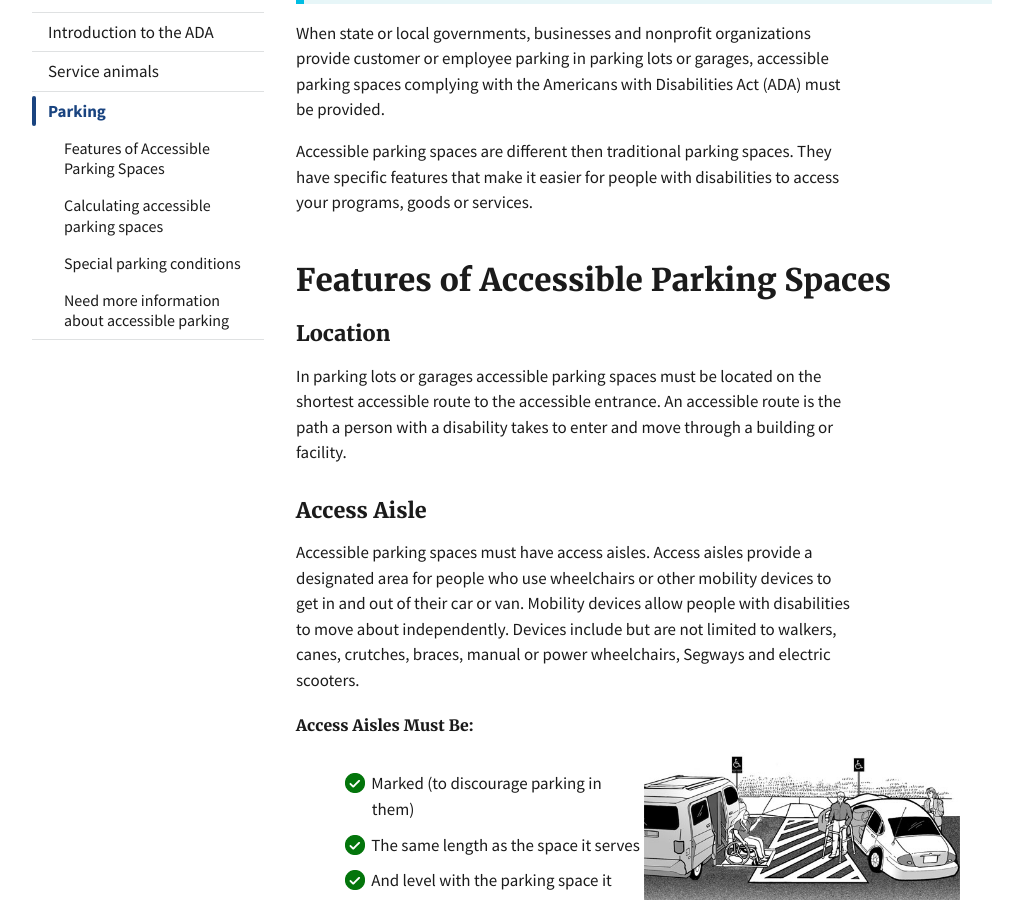
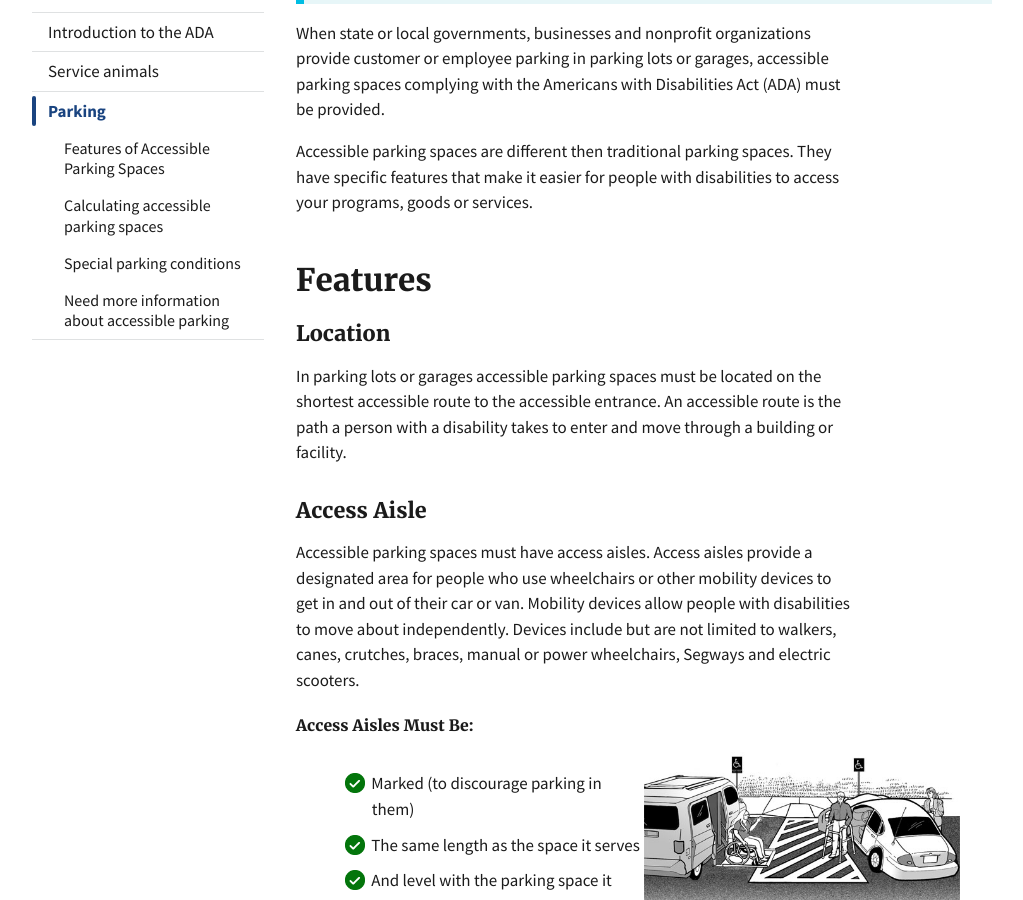
Before and after one commit to 18F/ada-sandbox, a Jekyll site: the page built from pages/parking.md, in a window 1280 px wide and 900 px high, scrolled down 434 px. Shown: the whole window, without its empty margins (128-1151 px from the left). Built offline with Jekyll 4.4.1, drawn with Linux system fonts in a browser that asks for light colours.

Commit message:
Remove redundancy

```diff
--- a/pages/parking.md
+++ b/pages/parking.md
@@ -28,7 +28,7 @@ When state or local governments, businesses and nonprofit organizations provide
 
 Accessible parking spaces are different then traditional parking spaces. They have specific features that make it easier for people with disabilities to access your programs, goods or services.
 
-## Features of Accessible Parking Spaces
+## Features
 
 ### Location
 
```
